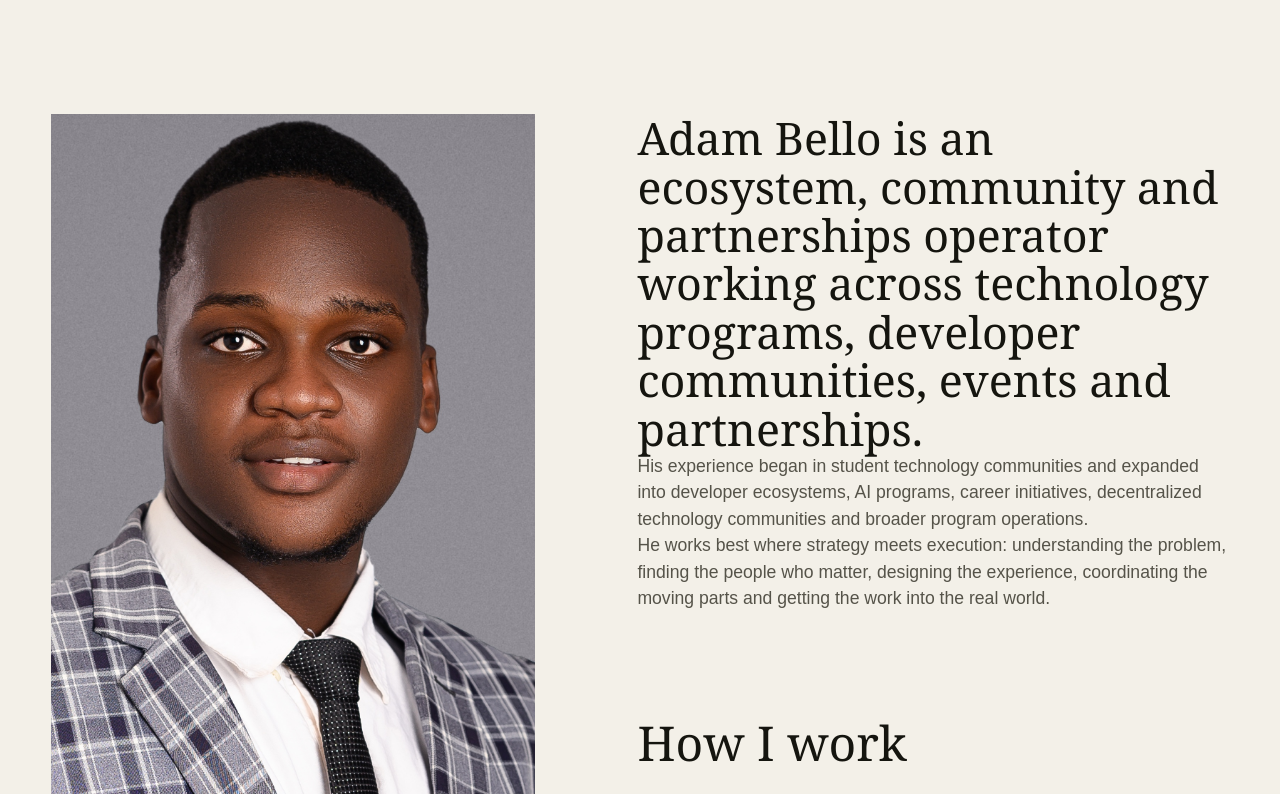
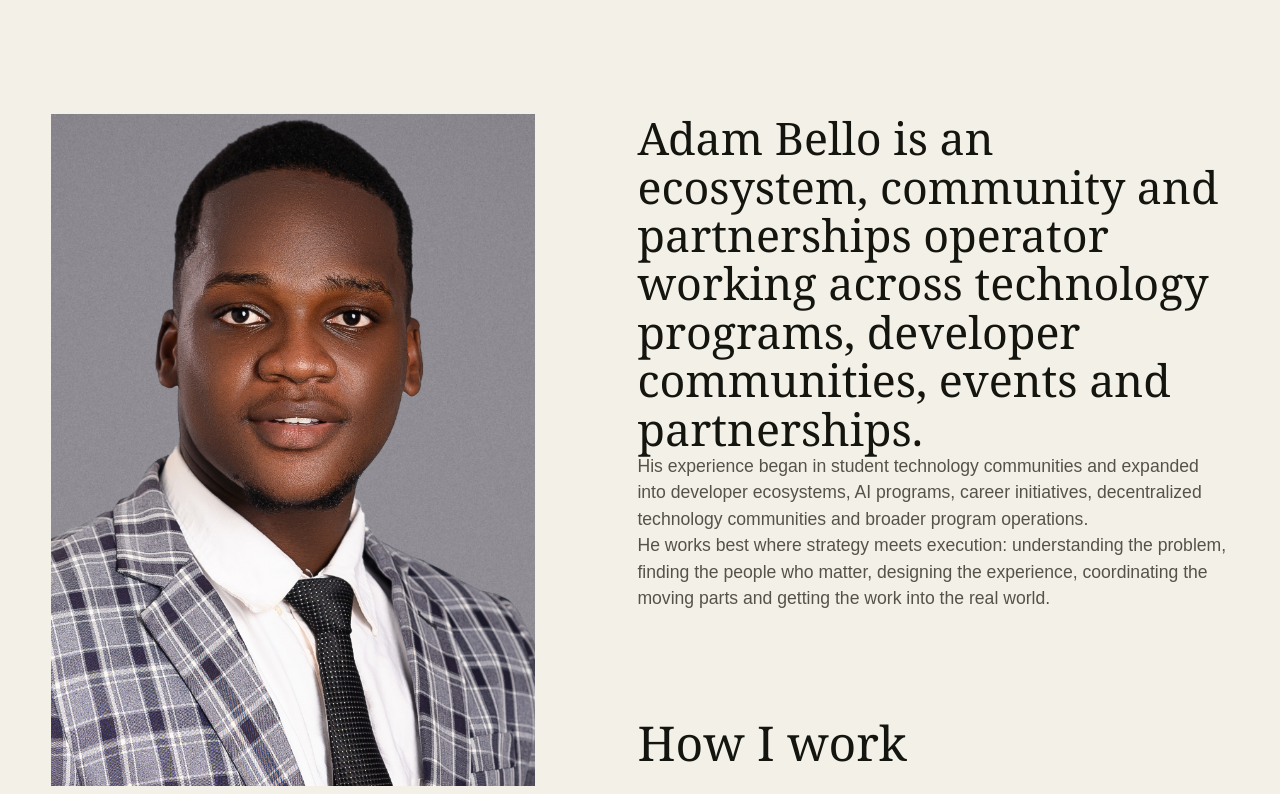
Before and after one commit to SirMartel22/adam-bello, a Next.js app: page /about in a window 1280 px wide. Shown: the part 426-1220 px from the top of the page. Built offline with nearby package versions, Linux system fonts and the light colour scheme.

Commit message:
Update on the portfolio

```diff
--- a/app/globals.css
+++ b/app/globals.css
@@ -283,7 +283,7 @@ button { font:inherit; }
 .testimonial-proof { position:relative; width:100%; aspect-ratio:2.4/1; margin-top:1.5rem; overflow:hidden; background:#151515; }
 .testimonial-proof img { object-fit:contain; }
 
-.reference-highlights { display:grid; grid-template-columns:minmax(250px,.58fr) minmax(0,1.2fr); gap:clamp(3rem,11vw,11rem); align-items:start; padding-bottom:clamp(11rem,19vw,20rem); }
+.reference-highlights { display:grid; grid-template-columns:minmax(250px,.58fr) minmax(0,1.2fr); gap:clamp(3rem,11vw,11rem); align-items:start; margin-bottom:clamp(11rem,19vw,20rem); }
 .highlight-image { position:relative; min-height:620px; }
 .highlight-image img, .programs-image img { object-fit:cover; }
 .highlight-copy h2 { margin-bottom:2rem; }
@@ -320,7 +320,29 @@ button { font:inherit; }
 .footer-name { overflow:hidden; margin:4rem 0 1rem; white-space:nowrap; font-family:Impact, "Arial Narrow", sans-serif; font-size:clamp(6rem,15vw,17rem); line-height:.8; font-weight:400; letter-spacing:-.04em; color:#252525; }
 .footer-name strong { color:#efeee9; font-weight:400; }
 
-@media (min-width: 1001px) { .site-nav .menu-button { display:flex; } }
+@media (min-width: 1001px) {
+  .site-nav .menu-button { display:flex; }
+
+  .reference-intro > *,
+  .reference-highlights > *,
+  .programs-grid > *,
+  .about-layout > * {
+    position:sticky;
+    top:clamp(5rem,8vh,7rem);
+    align-self:start;
+  }
+
+  .about-portrait {
+    min-height:0;
+    height:min(760px,calc(100svh - 8rem));
+  }
+
+  .highlight-image,
+  .programs-image {
+    min-height:0;
+    height:min(620px,calc(100svh - 8rem));
+  }
+}
 @media (max-width: 1000px) {
   .desktop-nav { display:none; }
   .menu-button svg { display:block; }
```
